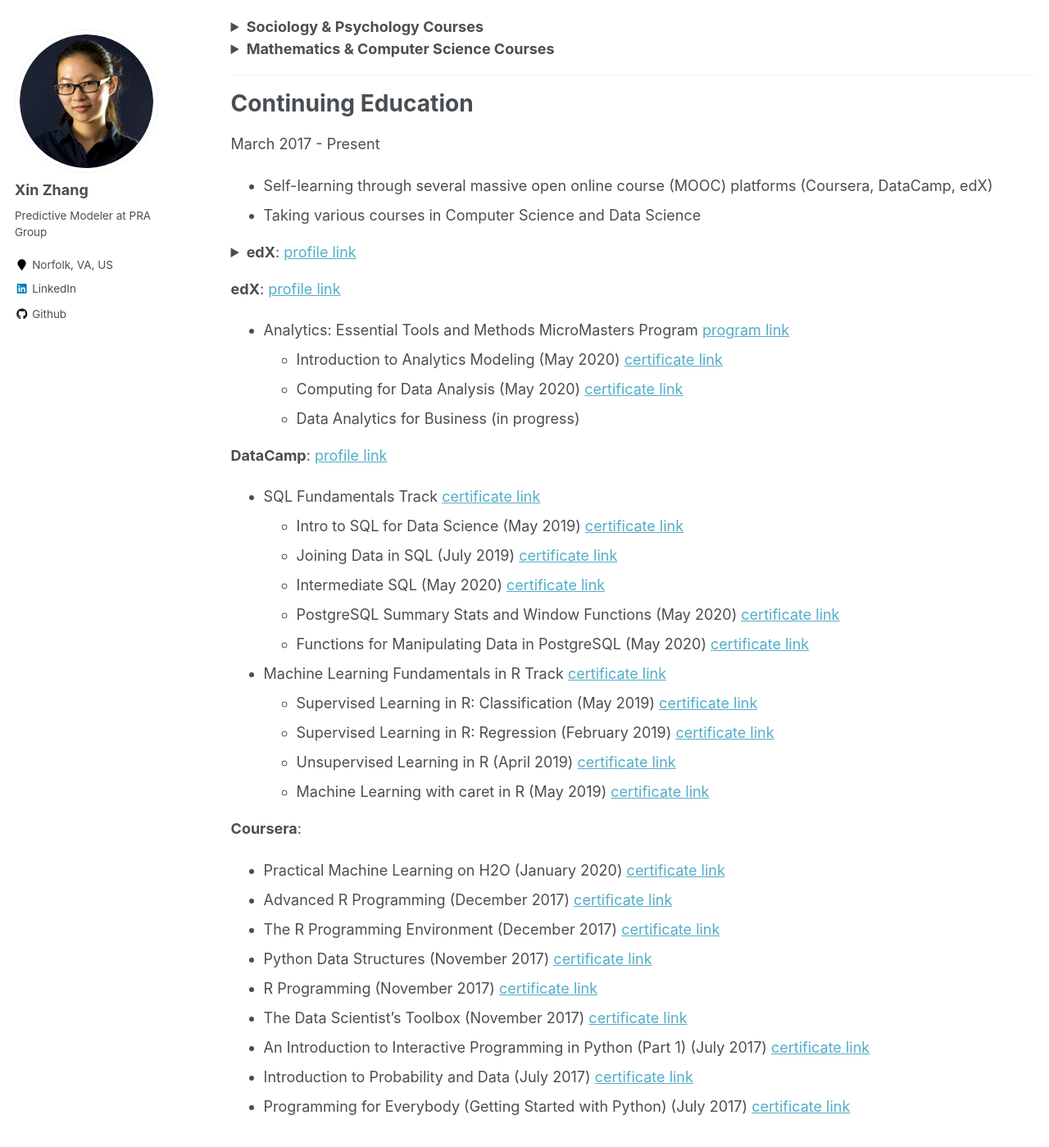
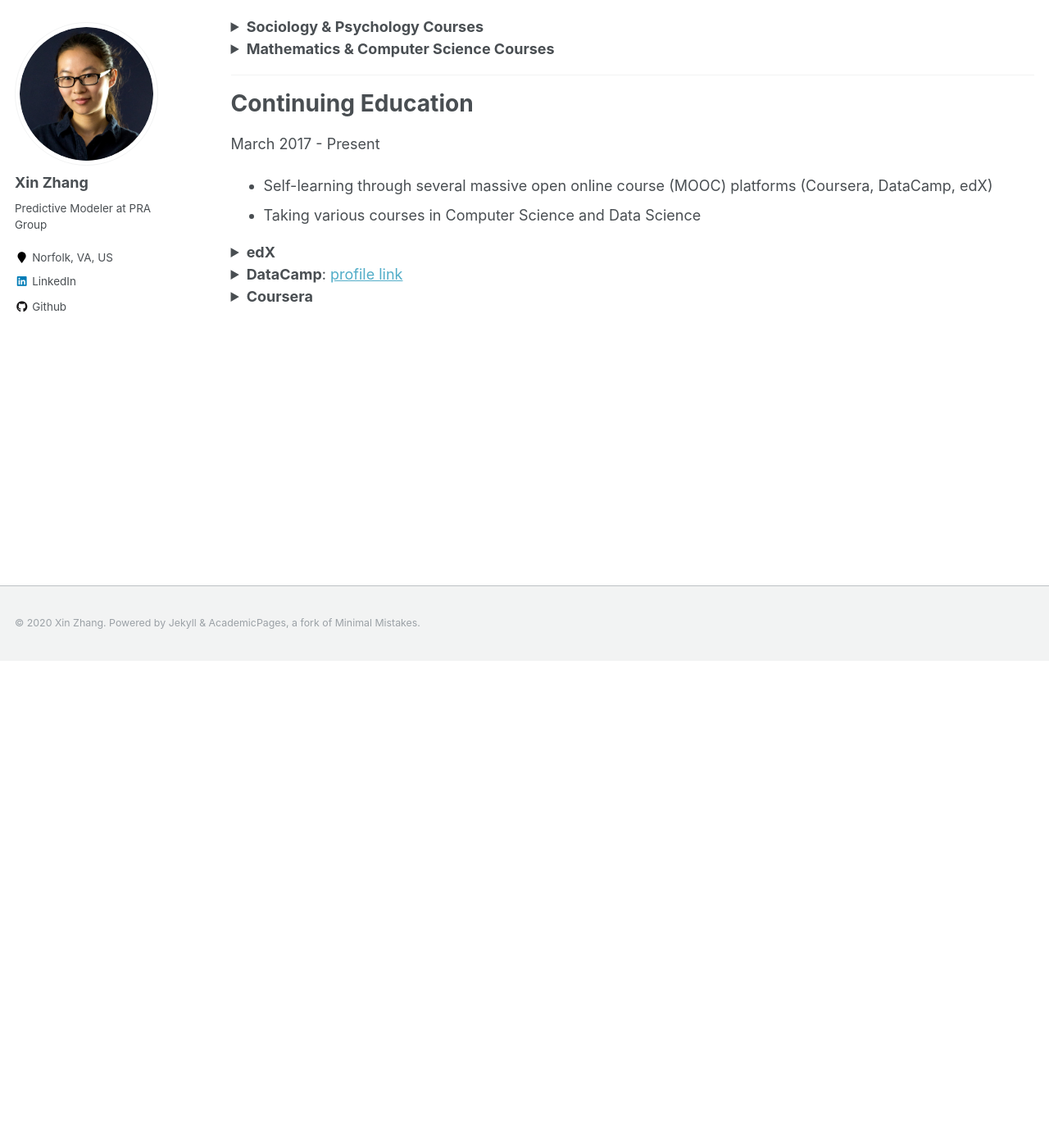
Before and after one commit to SnowingSita/SnowingSita.github.io, a Jekyll site: the page built from _pages/education.md, in a window 1280 px wide and 1400 px high, scrolled down 594 px. Shown: the whole window at 82% size. Built offline with Jekyll 4.4.1, drawn with Linux system fonts in a browser that asks for light colours.

Commit message:
Update education.md

```diff
--- a/_pages/education.md
+++ b/_pages/education.md
@@ -81,7 +81,7 @@
 
 {::options parse_block_html="true" /}
 <details>
-<summary markdown="span">**edX**: [profile link](https://profile.edx.org/u/Snowingsita){:target="_blank"}</summary>
+<summary markdown="span">**edX**</summary>
 - Analytics: Essential Tools and Methods MicroMasters Program [program link](https://credentials.edx.org/records/programs/shared/2893a4d1b61b474ea2ca505eda3c4b51/){:target="_blank"}
 	- Introduction to Analytics Modeling (May 2020) [certificate link](https://courses.edx.org/certificates/661237124e804e77b925ae37c9107545){:target="_blank"}
 	- Computing for Data Analysis (May 2020) [certificate link](https://courses.edx.org/certificates/4a77a230326c4c61949ed7b473a303e4){:target="_blank"}
@@ -89,14 +89,9 @@
 </details>
 {::options parse_block_html="false" /}
 
-**edX**: [profile link](https://profile.edx.org/u/Snowingsita){:target="_blank"}
-- Analytics: Essential Tools and Methods MicroMasters Program [program link](https://credentials.edx.org/records/programs/shared/2893a4d1b61b474ea2ca505eda3c4b51/){:target="_blank"}
-	- Introduction to Analytics Modeling (May 2020) [certificate link](https://courses.edx.org/certificates/661237124e804e77b925ae37c9107545){:target="_blank"}
-	- Computing for Data Analysis (May 2020) [certificate link](https://courses.edx.org/certificates/4a77a230326c4c61949ed7b473a303e4){:target="_blank"}
-	- Data Analytics for Business (in progress)
-
-**DataCamp**: [profile link](https://www.datacamp.com/profile/xzhang33){:target="_blank"}
-
+{::options parse_block_html="true" /}
+<details>
+<summary markdown="span">**DataCamp**: [profile link](https://www.datacamp.com/profile/xzhang33){:target="_blank"}</summary>
 - SQL Fundamentals Track [certificate link](https://www.datacamp.com/statement-of-accomplishment/track/1a5e852a6df7f4a6018a67a89444d2e0c8ceffcf){:target="_blank"}
 	- Intro to SQL for Data Science (May 2019) [certificate link](https://www.datacamp.com/statement-of-accomplishment/course/8673be852faf03b428370ffca806c13996851845){:target="_blank"}
 	- Joining Data in SQL (July 2019) [certificate link](https://www.datacamp.com/statement-of-accomplishment/course/966173f17c4fe9b21d282604bdceafdc769ab751){:target="_blank"}
@@ -108,8 +103,12 @@
 	- Supervised Learning in R: Regression (February 2019) [certificate link](https://www.datacamp.com/statement-of-accomplishment/course/00d01cc39bd7ecc082630fce3e01dc8a03041183){:target="_blank"}
 	- Unsupervised Learning in R (April 2019) [certificate link](https://www.datacamp.com/statement-of-accomplishment/course/0dfe230739e5d0819d0a977af24e3ae7633a22e5){:target="_blank"}
 	- Machine Learning with caret in R (May 2019) [certificate link](https://www.datacamp.com/statement-of-accomplishment/course/8c97969a8ca58476961fb264267e951c788ba90f){:target="_blank"}
+</details>
+{::options parse_block_html="false" /}
 
-**Coursera**:
+{::options parse_block_html="true" /}
+<details>
+<summary markdown="span">**Coursera**</summary>
 - Practical Machine Learning on H2O (January 2020) [certificate link](https://www.coursera.org/account/accomplishments/records/Y5VDKPEF8S2F){:target="_blank"}
 - Advanced R Programming (December 2017) [certificate link](https://www.coursera.org/account/accomplishments/records/KAJT6AQUVH5E){:target="_blank"}
 - The R Programming Environment (December 2017) [certificate link](https://www.coursera.org/account/accomplishments/records/J7AM92J6ELBF){:target="_blank"}
@@ -119,3 +118,5 @@
 - An Introduction to Interactive Programming in Python (Part 1) (July 2017) [certificate link](https://www.coursera.org/account/accomplishments/records/ZGA34GNXE3SE){:target="_blank"}
 - Introduction to Probability and Data (July 2017) [certificate link](https://www.coursera.org/account/accomplishments/records/NSECHXS8GKE5){:target="_blank"}
 - Programming for Everybody (Getting Started with Python) (July 2017) [certificate link](https://www.coursera.org/account/accomplishments/records/6KZPLTC3CQUQ){:target="_blank"}
+</details>
+{::options parse_block_html="false" /}
```
